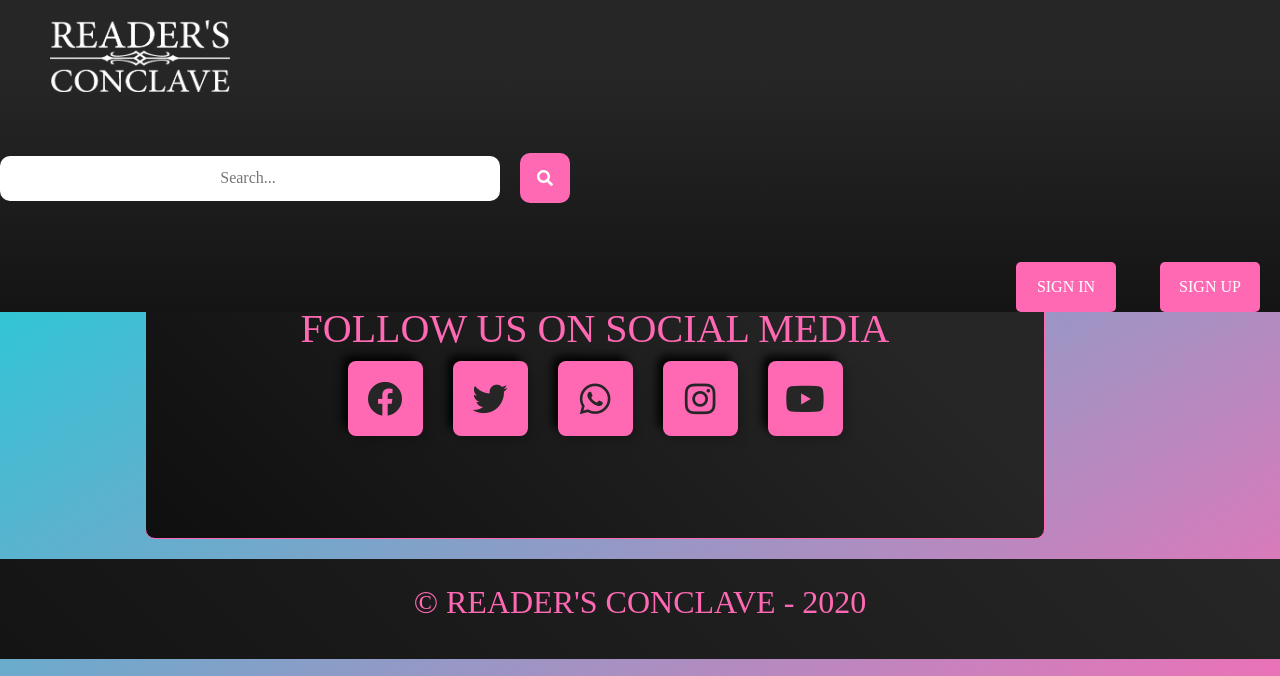
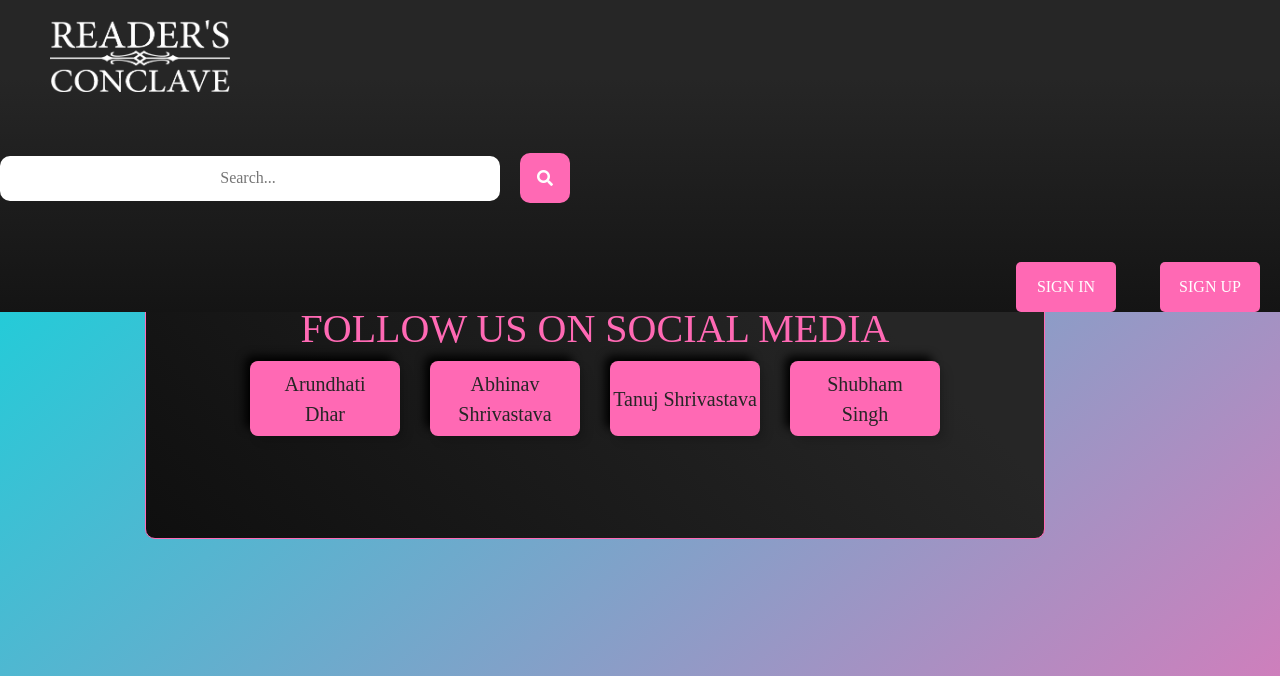
Before and after one commit to Cyraphim/Alexandria, a Flask app: page /contact in a window 1280 px wide. Shown: the top 676 px of the page. Run offline with Flask 2, Linux system fonts and the light colour scheme; some libraries are stand-ins or nearby versions.

Commit message:
Added socials

```diff
--- a/static/css/main.css
+++ b/static/css/main.css
@@ -422,7 +422,7 @@ input[class="super-sad"]:focus+svg {
     display: flex;
     background: var(--accent-color);
     height: 75px;
-    width: 75px;
+    width: 150px;
     margin: 0 15px;
     border-radius: 8px;
     align-items: center;
@@ -433,8 +433,8 @@ input[class="super-sad"]:focus+svg {
     transition: transform 0.5s;
 }
 
-.social-media a i {
-    font-size: 35px;
+.social-media a {
+    font-size: 20px;
     color: var(--primary-color);
     transition: transform 0.5s;
 }
--- a/templates/social.html
+++ b/templates/social.html
@@ -8,11 +8,17 @@
         <br><br><br><br><br>
         <h1>FOLLOW US ON SOCIAL MEDIA</h1>
         <div class="social-media">
-            <a href="#"><i class="fab fa-facebook"></i></a>
-            <a href="#"><i class="fab fa-twitter"></i></a>
-            <a href="#"><i class="fab fa-whatsapp"></i></a>
-            <a href="#"><i class="fab fa-instagram"></i></a>
-            <a href="#"><i class="fab fa-youtube"></i></a>
+            <a href="https://www.instagram.com/happy_saint__/">Arundhati <br>Dhar</a>
+            <a href="https://www.instagram.com/thekoderr/">Abhinav Shrivastava</a>
+            <a href="https://www.instagram.com/daserialgenius/">Tanuj Shrivastava</a>
+            <a href="https://www.instagram.com/shubhamsinghthor/">Shubham<br> Singh</a>
         </div>
     </section>
+
+    <br><br><br><br><br>
+
+    <br><br><br><br><br>
+    <br><br><br><br><br>
+
+    <br><br><br>
 </div>{%endblock%}
```
